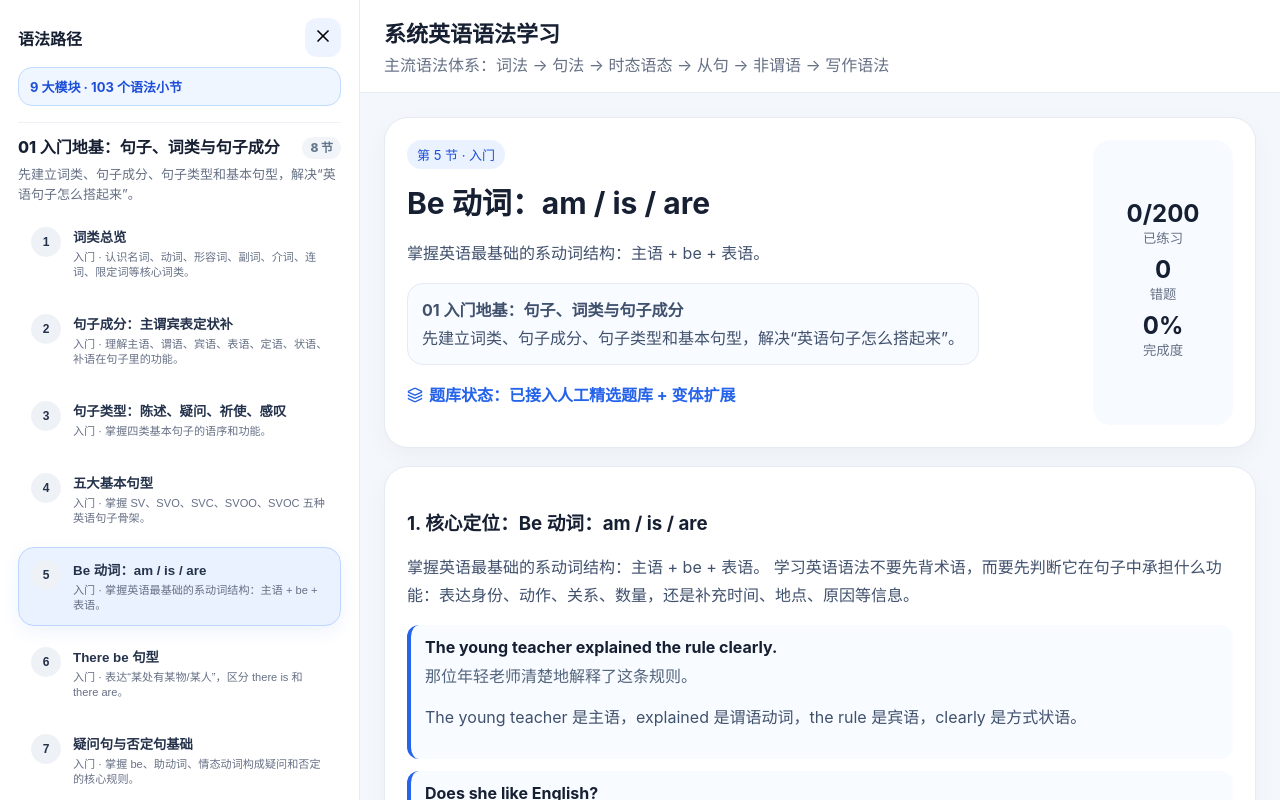
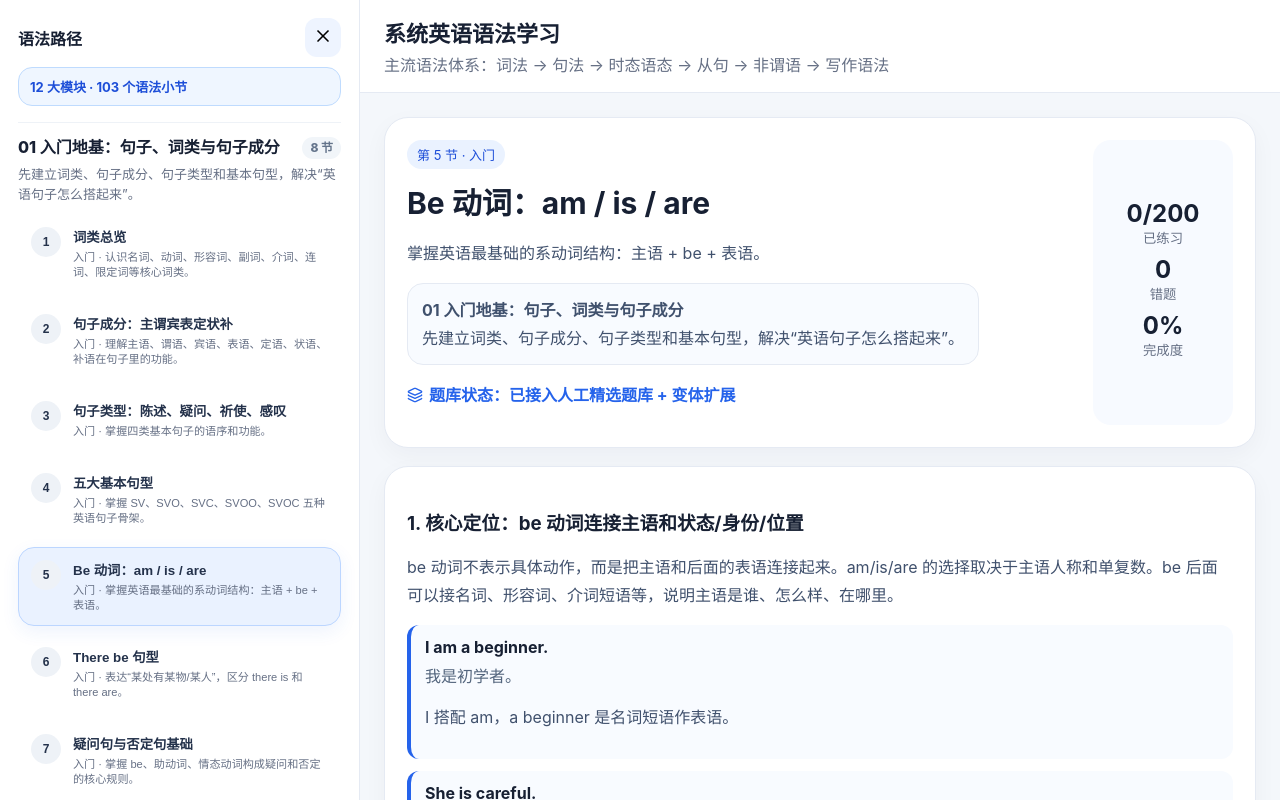
Before and after one commit to yipengup/english-learning-app, a React (Vite) app: page / in a window 1280 px wide. Shown: the top 800 px of the page. Built offline with nearby package versions, Linux system fonts and the light colour scheme.

Commit message:
Use curated foundation lesson overrides in UI

```diff
--- a/src/main.jsx
+++ b/src/main.jsx
@@ -3,6 +3,7 @@ import { createRoot } from 'react-dom/client';
 import { BookOpen, CheckCircle2, Menu, X, RotateCcw, Layers3 } from 'lucide-react';
 import './styles/app.css';
 import { grammarCatalog, grammarGroups } from './data/grammarCatalog';
+import { foundationLessonDetails } from './data/grammarLessons/foundationLessons';
 import { buildQuestionBank } from './data/questionBank';
 import { hasCuratedQuestionBank } from './data/questionBanks';
 import { loadState, saveState } from './shared/storage';
@@ -16,6 +17,8 @@ function App() {
   const [menuOpen, setMenuOpen] = useState(false);
   const [practice, setPractice] = useState(null);
   const active = grammarCatalog.find(g => g.id === activeId) || grammarCatalog[0];
+  const lessonOverride = foundationLessonDetails[active.id];
+  const displayActive = lessonOverride ? { ...active, ...lessonOverride } : active;
   const activeIndex = grammarCatalog.findIndex(g => g.id === active.id);
   const bank = useMemo(() => buildQuestionBank(active.id, active.title), [active.id, active.title]);
   const activeAnswers = getGrammarAnswers(state, active.id);
@@ -60,7 +63,7 @@ function App() {
   return <div className="app">
     <aside className={`sidebar ${menuOpen ? 'open' : ''}`}>
       <div className="sideTop"><strong>语法路径</strong><button onClick={() => setMenuOpen(false)}><X size={20}/></button></div>
-      <div className="syllabusMeta">9 大模块 · {grammarCatalog.length} 个语法小节</div>
+      <div className="syllabusMeta">{grammarGroups.length} 大模块 · {grammarCatalog.length} 个语法小节</div>
       {grammarGroups.map(group => <div className="categoryBlock" key={group.id}>
         <div className="categoryTitle"><span>{group.title}</span><small>{group.topics.length} 节</small></div>
         <p className="categoryDesc">{group.description}</p>
@@ -74,8 +77,8 @@ function App() {
     </aside>
     <main>
       <header className="topbar"><button className="menuBtn" onClick={() => setMenuOpen(true)}><Menu size={24}/></button><div><h1>系统英语语法学习</h1><p>主流语法体系：词法 → 句法 → 时态语态 → 从句 → 非谓语 → 写作语法</p></div></header>
-      {!practice ? <LearningView grammar={active} progress={progress} curated={curated} activeIndex={activeIndex} onStart={startPractice}/> :
-        <PracticeView practice={practice} grammar={active} onSubmit={submitAnswer} onNext={nextQuestion} onEnd={() => setPractice(null)} onNextSection={goNextSection}/>}
+      {!practice ? <LearningView grammar={displayActive} progress={progress} curated={curated} activeIndex={activeIndex} onStart={startPractice}/> :
+        <PracticeView practice={practice} grammar={displayActive} onSubmit={submitAnswer} onNext={nextQuestion} onEnd={() => setPractice(null)} onNextSection={goNextSection}/>}
     </main>
   </div>;
 }
```
